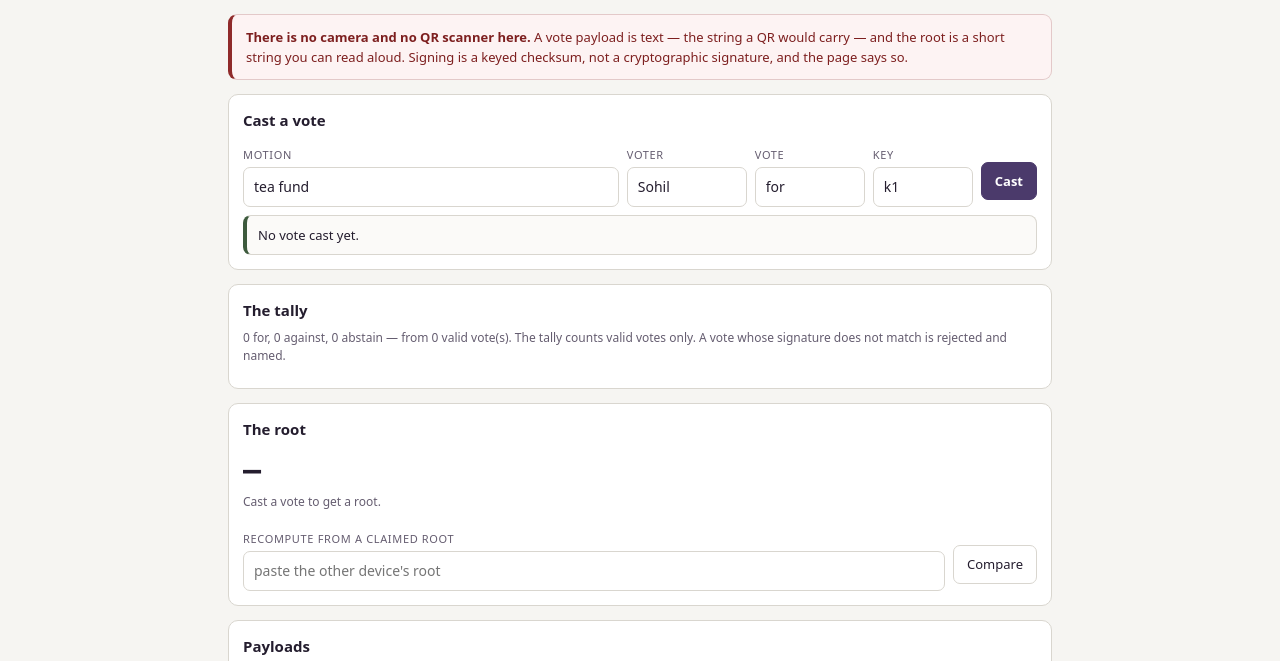
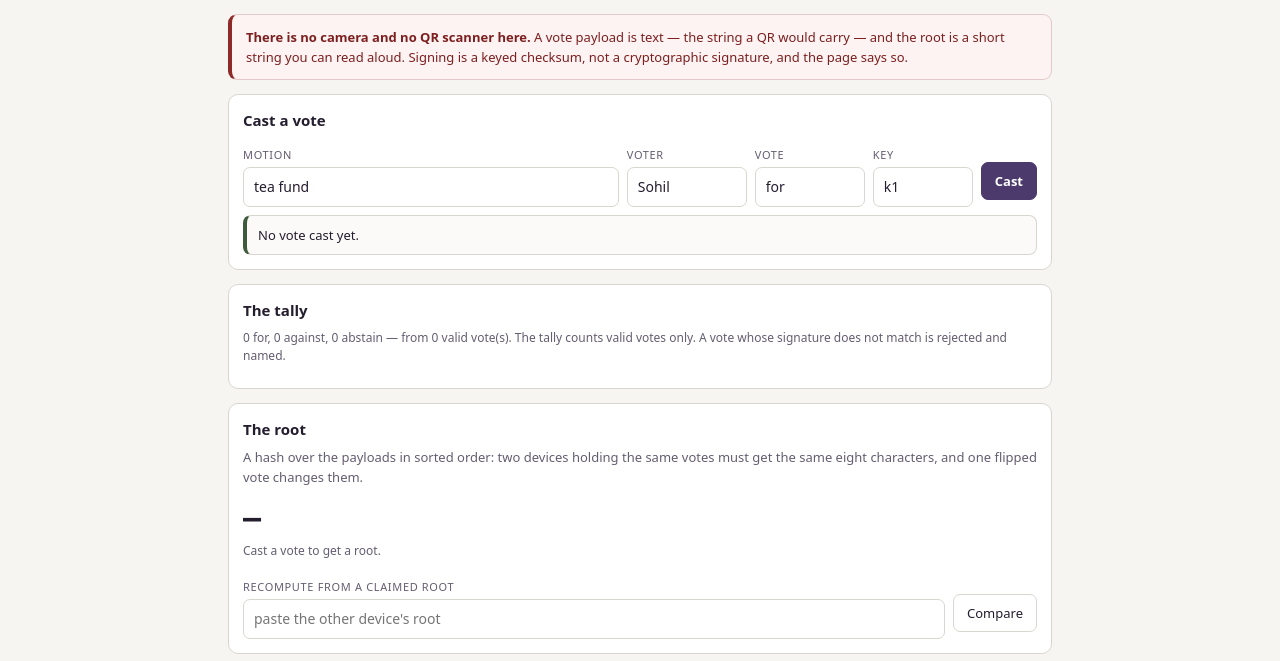
Before and after one commit to drsamonline/app-quorum, a website: page docs/play/index.html in a window 1280 px wide. Shown: the part 61-722 px from the top of the page. Drawn offline with Linux system fonts and the light colour scheme.

Commit message:
docs: say on the page how the root is computed
Also the push that triggers the build: a workflow added in the branch-creating push does not fire for
that push.

```diff
--- a/docs/play/index.html
+++ b/docs/play/index.html
@@ -76,6 +76,7 @@
 
   <section class="card">
     <h2>The root</h2>
+    <p class="claim">A hash over the payloads in sorted order: two devices holding the same votes must get the same eight characters, and one flipped vote changes them.</p>
     <div class="root" id="rootText"></div>
     <div class="hint" id="rootSays"></div>
     <div class="bar">
```
